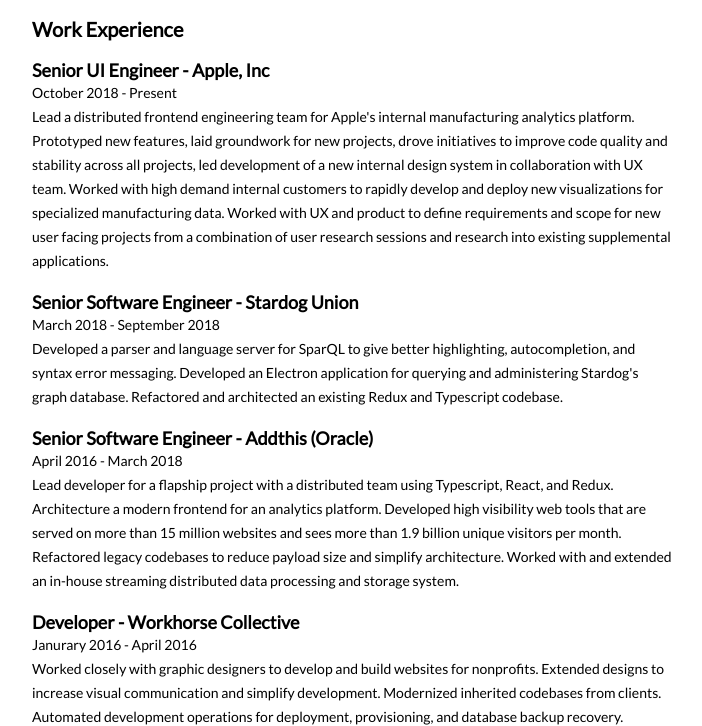
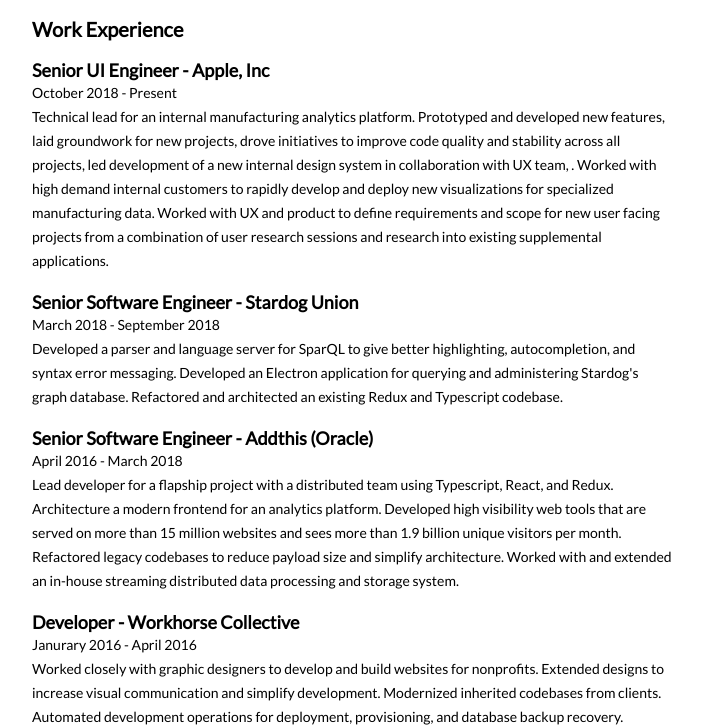
Before and after one commit to mscandal/resume, a plain HTML site: page index.html in a window 1280 px wide. Shown: the part 76-802 px from the top of the page, without its empty margins (288-990 px from the left). Drawn offline with Linux system fonts and the light colour scheme.

Commit message:
update text

```diff
--- a/index.html
+++ b/index.html
@@ -139,12 +139,7 @@
 	<h2>Work Experience</h2>
 	<h3>Senior UI Engineer - Apple, Inc</h3>
 	<p>October 2018 - Present</p>
-	<p>Lead a distributed frontend engineering team for Apple's internal manufacturing analytics platform. Prototyped
-		new features, laid groundwork for new projects, drove initiatives to improve code quality and stability across
-		all projects, led development of a new internal design system in collaboration with UX team. Worked with high
-		demand internal customers to rapidly develop and deploy new visualizations for specialized manufacturing data.
-		Worked with UX and product to define requirements and scope for new user facing projects from a combination of
-		user research sessions and research into existing supplemental applications.</p>
+	<p>Technical lead for an internal manufacturing analytics platform. Prototyped and developed new features, laid groundwork for new projects, drove initiatives to improve code quality and stability across all projects, led development of a new internal design system in collaboration with UX team, . Worked with high demand internal customers to rapidly develop and deploy new visualizations for specialized manufacturing data. Worked with UX and product to define requirements and scope for new user facing projects from a combination of user research sessions and research into existing supplemental applications.</p>
 	<h3>Senior Software Engineer - Stardog Union</h3>
 	<p>March 2018 - September 2018</p>
 	<p>Developed a parser and language server for SparQL to give better highlighting, autocompletion, and syntax error
```
Also changed, not shown: 2 other files.
